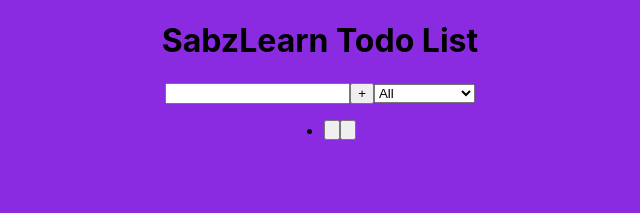
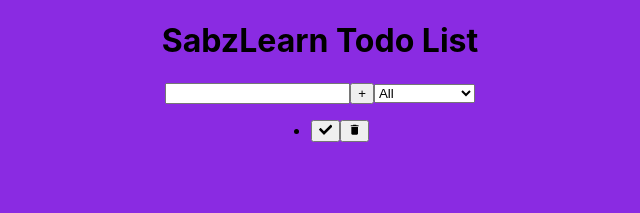
Before and after one commit to mbagher26/todolist, a React (Create React App) app: page / in a window 1280 px wide. Shown: the top 213 px of the page, without its empty margins (320-960 px from the left). Built offline with nearby package versions, Linux system fonts and the light colour scheme.

Commit message:
import and placement two icons for delete and check button

```diff
--- a/src/components/TodoList/Todo.js
+++ b/src/components/TodoList/Todo.js
@@ -1,4 +1,7 @@
 import React, { Component } from 'react'
+import { FaCheck } from "react-icons/fa";
+import { MdDelete } from "react-icons/md";
+
 
 export default class Todo extends Component {
 
@@ -9,11 +12,12 @@ export default class Todo extends Component {
                 <li className="todo-item">{this.props.title}</li>
 
                 <button className="check-btn">
-                    <i className="fas fa-check" aria-hidden="true"></i>
+                    <i className="fas fa-check" aria-hidden="true"><FaCheck />
+                    </i>
                 </button>
 
                 <button className="trash-btn">
-                    <i className="fas fa-trash" aria-hidden="true"></i>
+                    <i className="fas fa-trash" aria-hidden="true"><MdDelete/></i>
                 </button>
             </div>
         )
```
